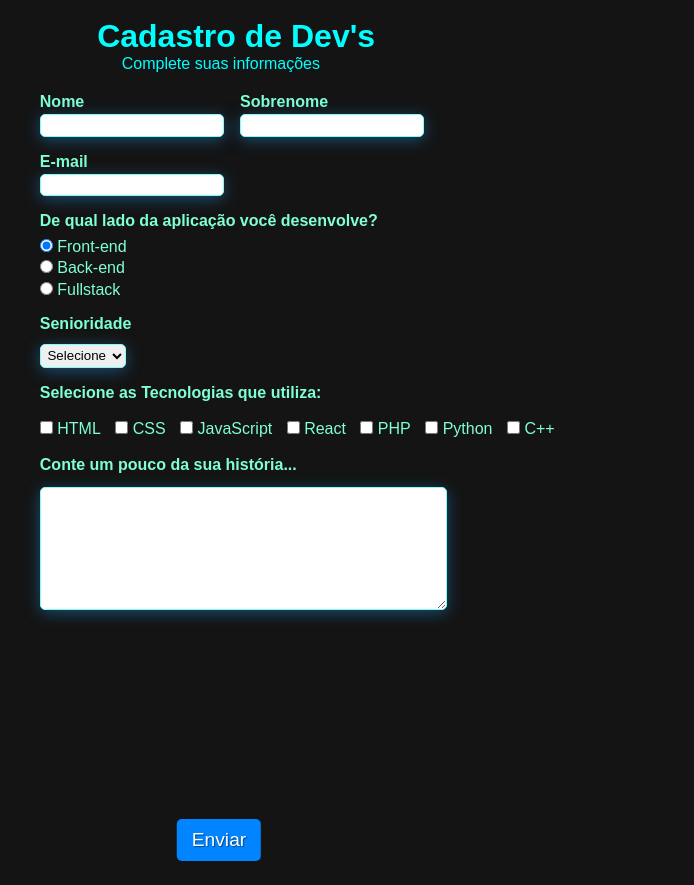
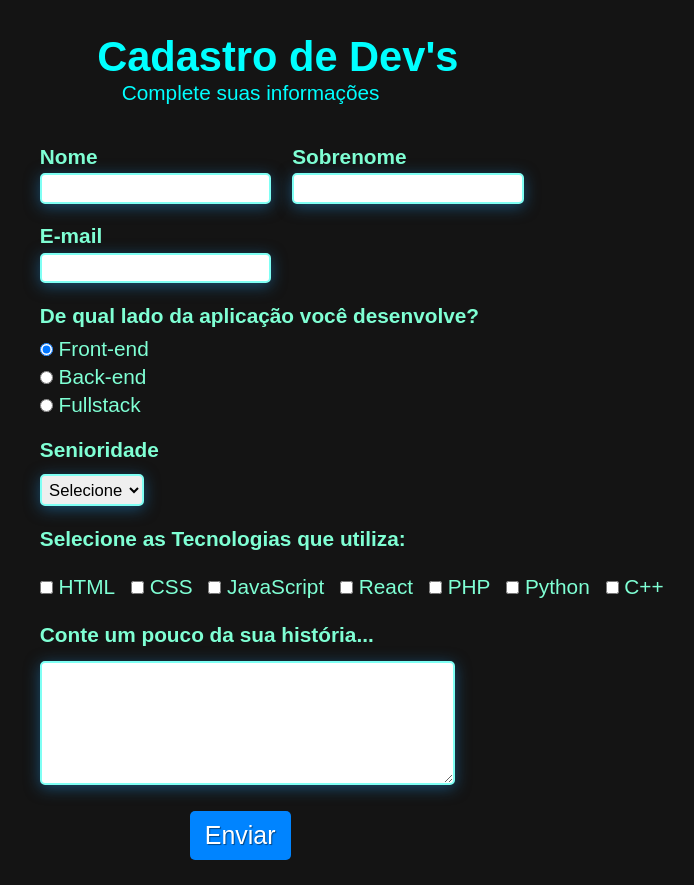
Before and after one commit to lucadboer/Project-Simple-Forms, a plain HTML site: page index.html in a window 1280 px wide. Shown: the whole page, without its empty margins (421-1115 px from the left). Before the commit the page ends 861 px from the top, so only its background shows below. Drawn offline with Linux system fonts and the light colour scheme.

Commit message:
up files

```diff
--- a/style.css
+++ b/style.css
@@ -16,7 +16,8 @@
 }
 
 header {
-    margin-bottom: 20px;
+    margin-top: 4%;
+    margin-bottom: 40px;
 }
 
 fieldset {
@@ -28,7 +29,7 @@ body {
     color: aquamarine;
     background-color: rgb(20, 20, 20);
     justify-content: center;
-    font-size: 1em;
+    font-size: 1.3em;
     margin-left: 36%;
     margin-top: 18px;
 }
@@ -53,7 +54,8 @@ fieldset.grupo1 .campo {
 
 .campo input[type="text"], .campo input[type="email"], .campo select, .campo textarea {
     padding: 0.2em;
-    border: 1px solid rgb(127, 255, 244);
+    font-size: 0.8em;
+    border: 2px solid rgb(127, 255, 244);
     box-shadow: 0px 3px 15px rgba(26, 105, 158, 0.678);
     display: inline-block;
 }
@@ -75,12 +77,8 @@ fieldset.grupo1 .campo {
     color: white;
     text-shadow: 1px 1px 1px rgba(0, 0, 0, 0.466);
     padding: 10px 15px;
-    position: absolute;
-    top: 105%;
-    left: 50%;
-    margin-right: -50%;
-    transform: translate(-50%, -50%);
     cursor: pointer;
+    margin-left: 150px;
 }
 
 .btn:hover {
```
Also changed, not shown: index.html (line endings or trailing spaces).
